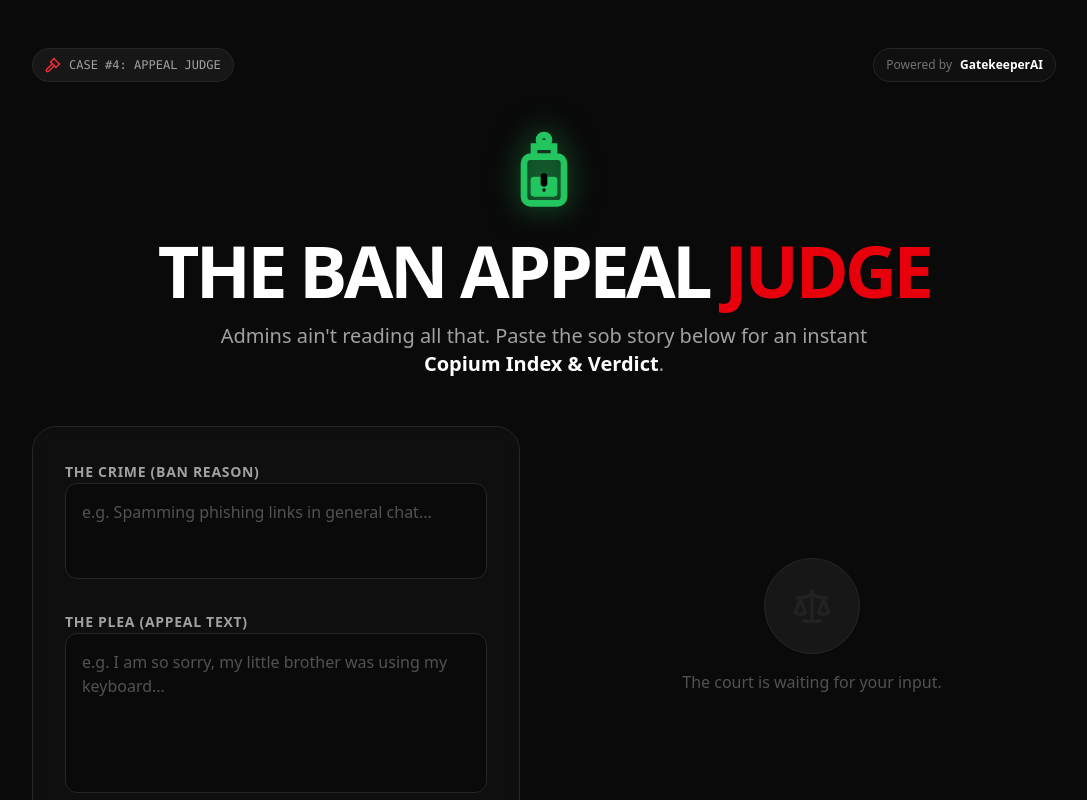
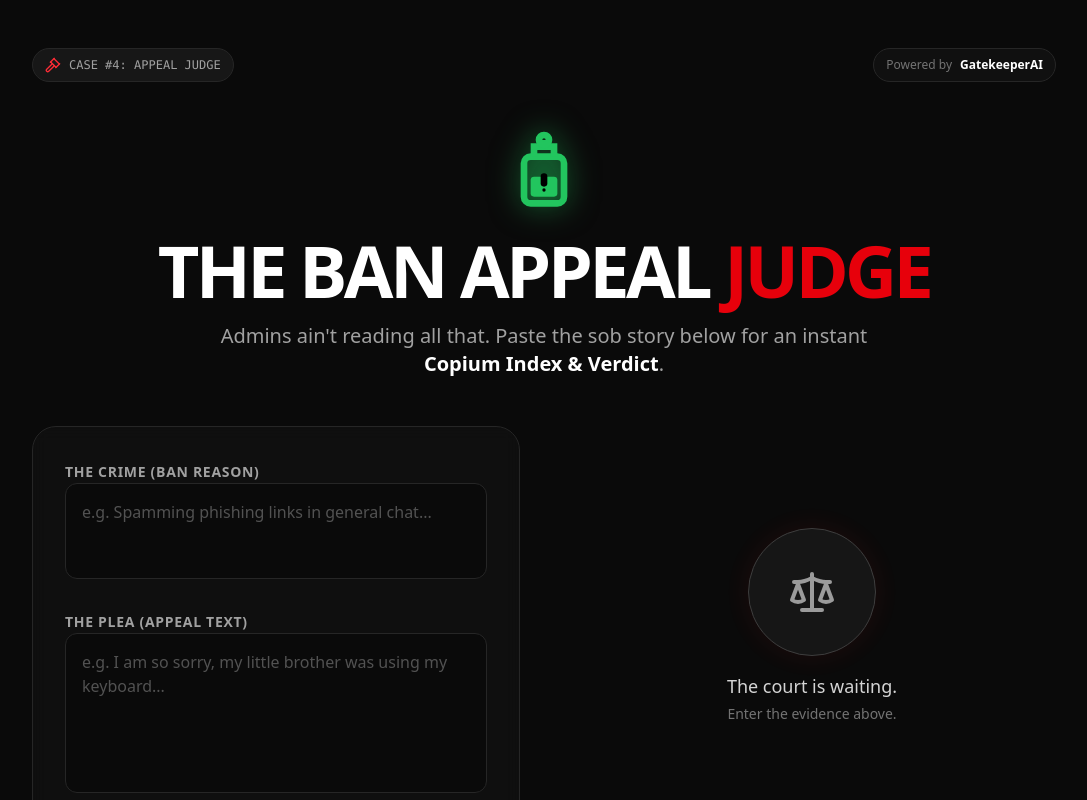
Before and after one commit to cchurctrip/gatekeeperai-ban-appeal-judge, a Next.js app: page / in a window 1280 px wide. Shown: the top 800 px of the page, without its empty margins (96-1183 px from the left). Built offline with nearby package versions, Linux system fonts and the light colour scheme.

Commit message:
style: made empty state more visible with glow and pulse

```diff
--- a/src/app/page.tsx
+++ b/src/app/page.tsx
@@ -211,12 +211,15 @@ export default function Home() {
                   initial={{ opacity: 0 }}
                   animate={{ opacity: 1 }}
                   exit={{ opacity: 0 }}
-                  className="text-center text-neutral-600 space-y-4"
+                  className="text-center space-y-4"
                 >
-                  <div className="w-24 h-24 bg-neutral-900 rounded-full flex items-center justify-center mx-auto border border-neutral-800">
-                    <ScaleIcon className="w-10 h-10 opacity-20" />
+                  <div className="w-32 h-32 bg-neutral-900 rounded-full flex items-center justify-center mx-auto border border-neutral-700 shadow-[0_0_30px_rgba(220,38,38,0.1)] animate-[pulse_3s_ease-in-out_infinite]">
+                    <ScaleIcon className="w-12 h-12 text-neutral-400" />
                   </div>
-                  <p>The court is waiting for your input.</p>
+                  <div className="space-y-1">
+                    <p className="text-neutral-300 font-medium text-lg">The court is waiting.</p>
+                    <p className="text-neutral-500 text-sm">Enter the evidence above.</p>
+                  </div>
                 </motion.div>
               ) : (
                 <motion.div
```
